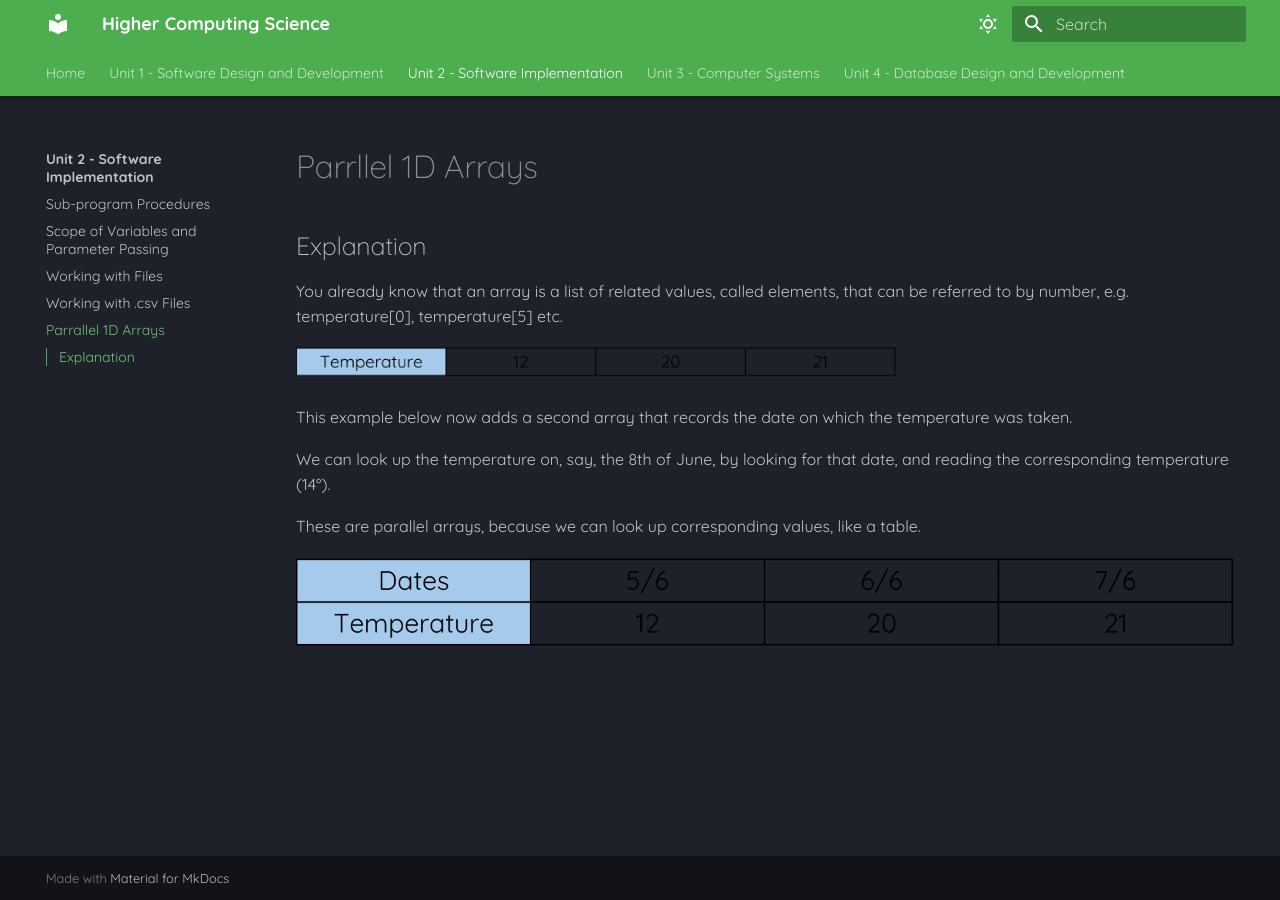
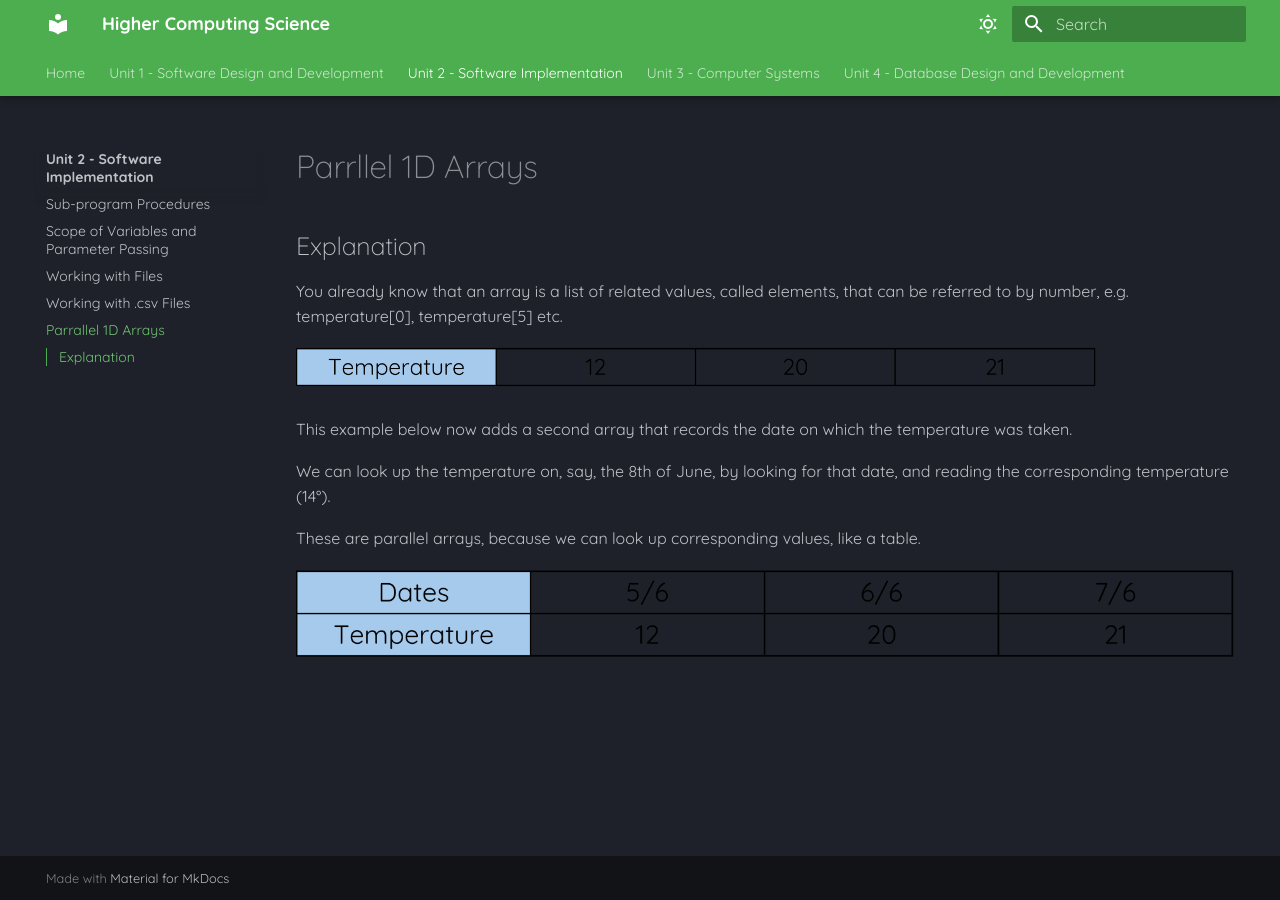
Before and after one commit to Mr-Wood-CS/Higher-Computing-Science-MD-Files, an MkDocs documentation site: the page built from docs/SI/07-Parallel-1D-Arrays.md, in a window 1280 px wide. Built offline with MkDocs 1.6.1 and Material for MkDocs 9.7.7, drawn with Linux system fonts in a browser that asks for light colours.

Commit message:
Update 07-Parallel-1D-Arrays.md

```diff
--- a/docs/SI/07-Parallel-1D-Arrays.md
+++ b/docs/SI/07-Parallel-1D-Arrays.md
@@ -4,7 +4,7 @@
 
 You already know that an array is a list of related values, called elements, that can be referred to by number, e.g. temperature[0], temperature[5] etc.
 
-![Image title](../Images/Parallel-1D-Arrays-1.png){ width="600" }
+![Image title](../Images/Parallel-1D-Arrays-1.png){ width="800" }
 
 This example below now adds a second array that records the date on which the temperature was taken.
 
```
